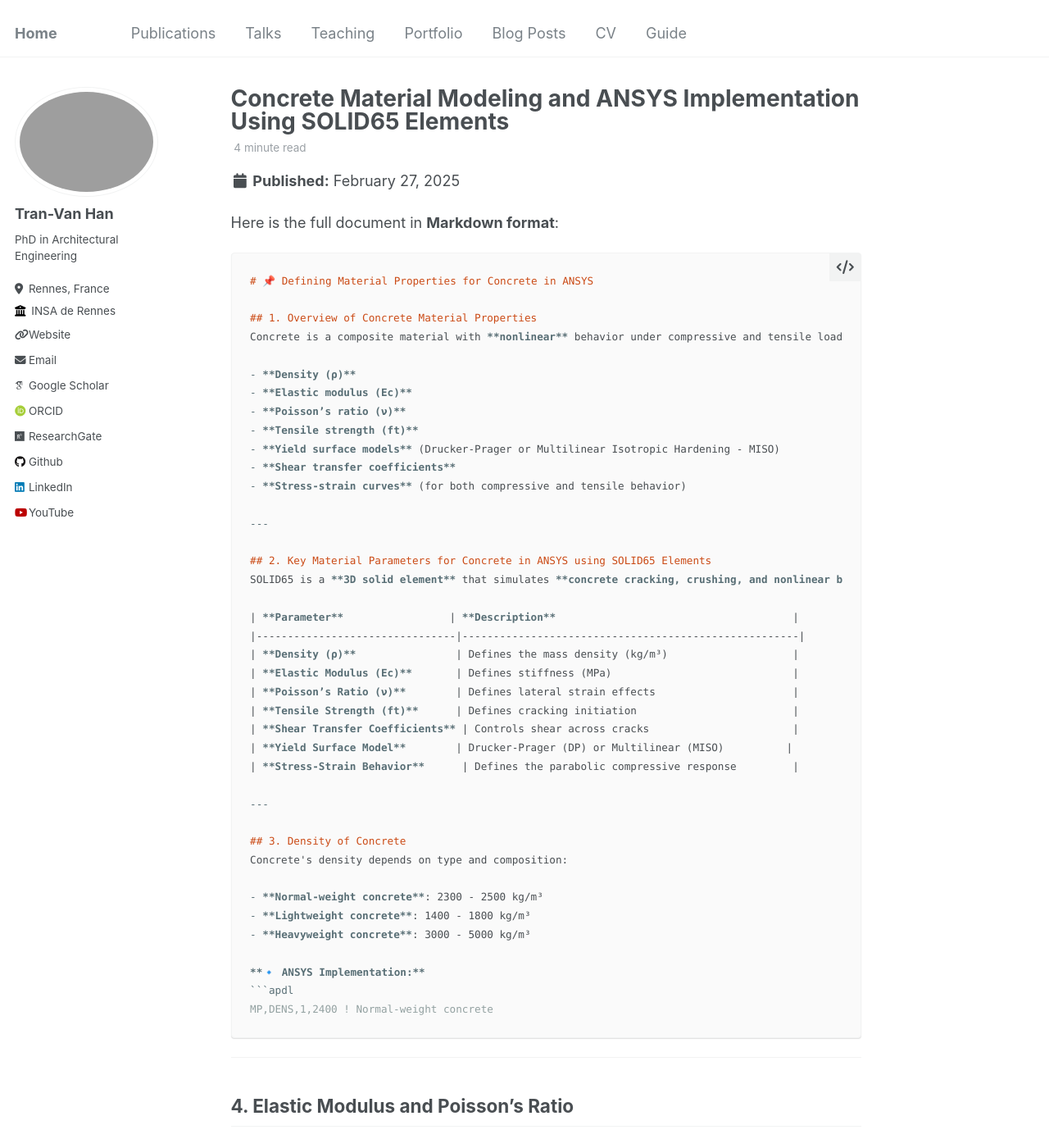
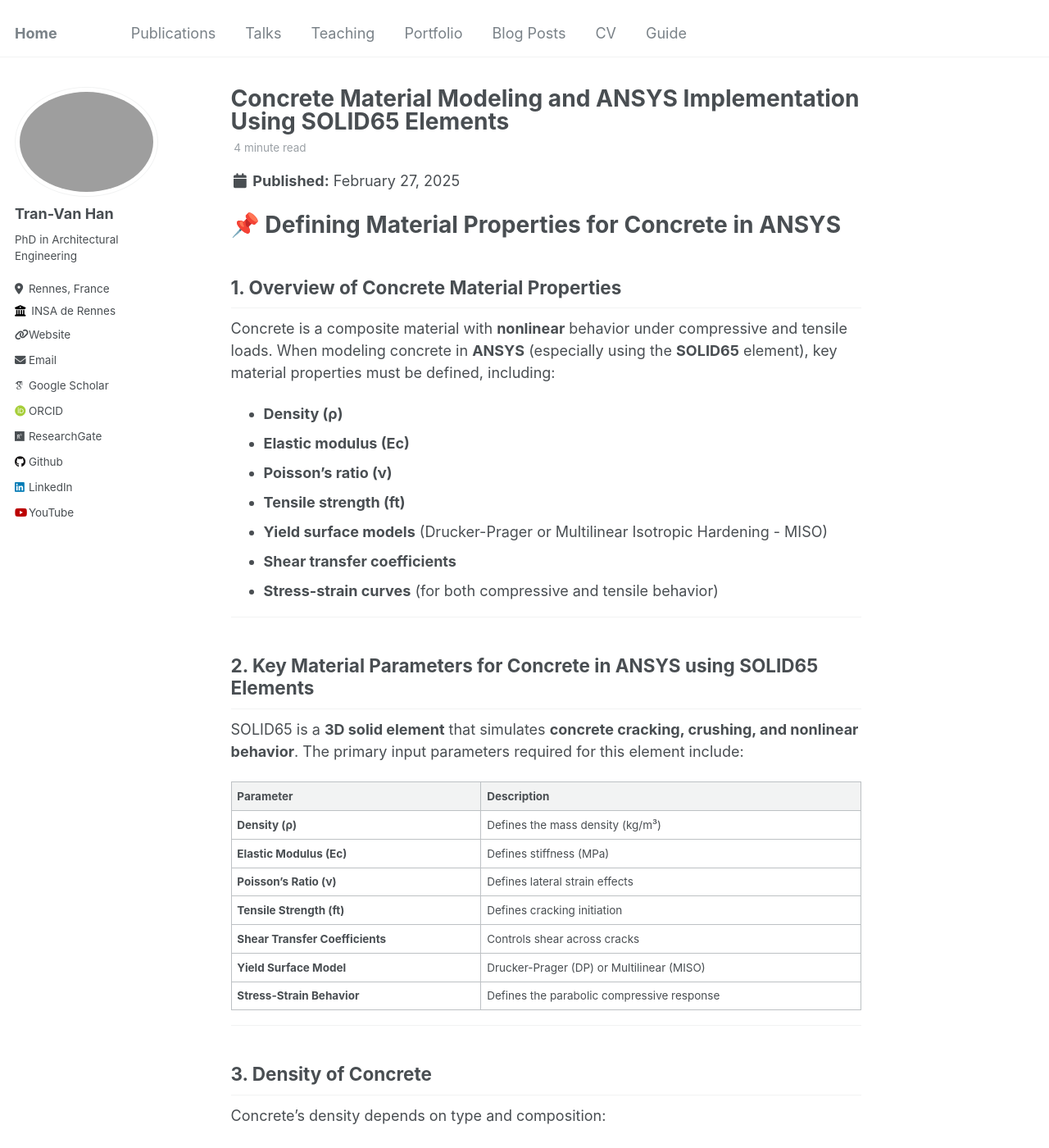
Before and after one commit to tranhan1405/tranhan1405.github.io, a Jekyll site: the page built from _posts/2025-02-27-ansys-solid65.md, in a window 1280 px wide and 1400 px high. Shown: the whole window at 82% size. Built offline with Jekyll 4.4.1, drawn with Linux system fonts in a browser that asks for light colours; some web fonts are replaced; some of the changed text lies outside the part shown.

Commit message:
Update 2025-02-27-ansys-solid65.md

````diff
--- a/_posts/2025-02-27-ansys-solid65.md
+++ b/_posts/2025-02-27-ansys-solid65.md
@@ -9,9 +9,8 @@ tags:
   - Material Modeling
   - Finite Element Analysis
 ---
-Here is the full document in **Markdown format**:
 
-```md
+
 # 📌 Defining Material Properties for Concrete in ANSYS
 
 ## 1. Overview of Concrete Material Properties
````
